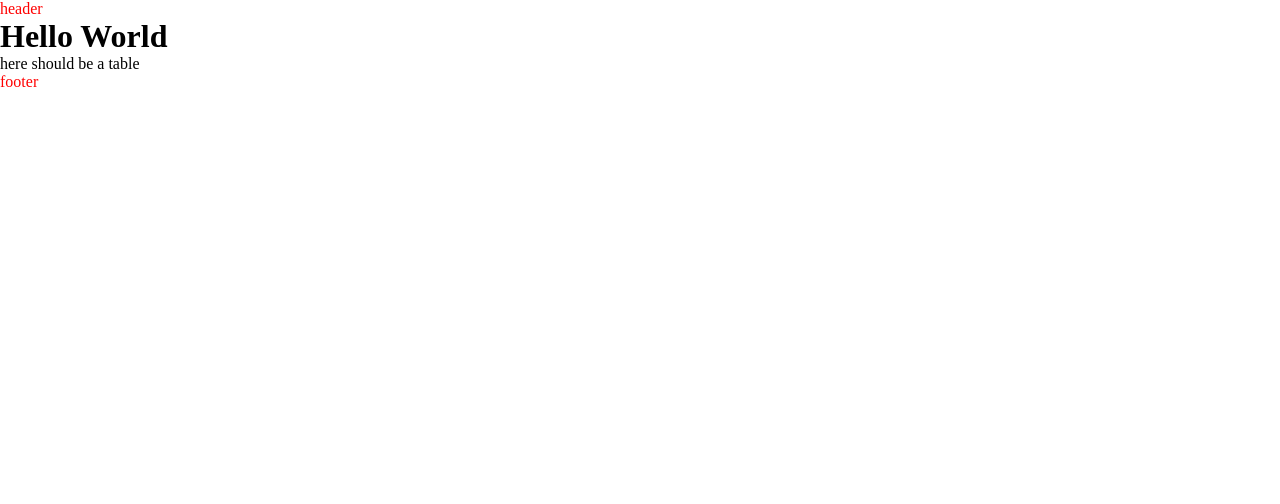
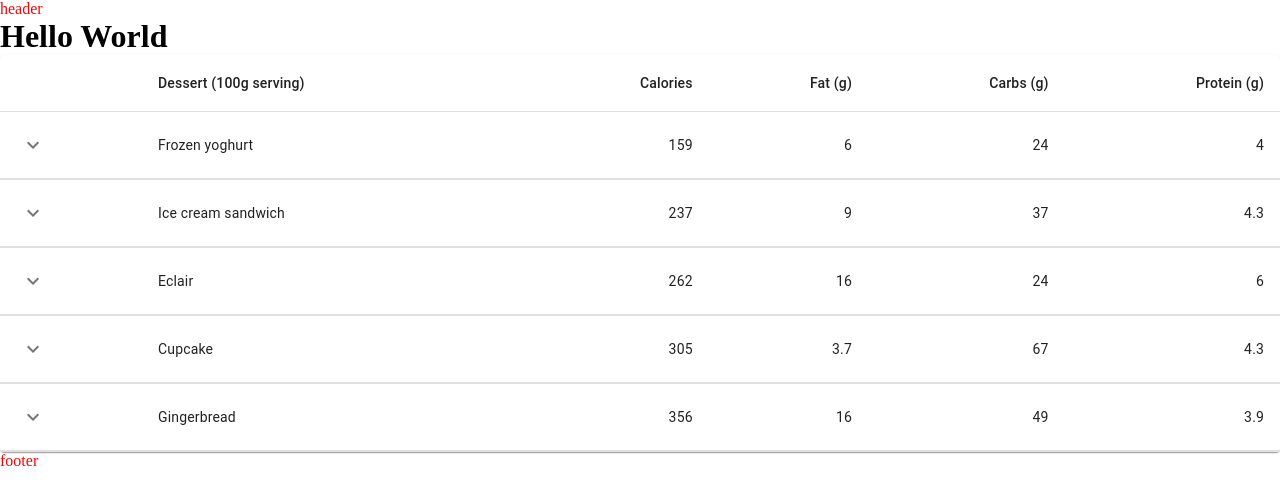
Before and after one commit to slizzered/CarePathDashboard, a Next.js app in the folder frontend/: page / in a window 1280 px wide. Shown: the top 504 px of the page. Built offline with nearby package versions, Linux system fonts and the light colour scheme.

Commit message:
implemented CollapsibleTable from @mui/material
- demo version, datas not changed yet

```diff
--- a/frontend/package.json
+++ b/frontend/package.json
@@ -9,6 +9,10 @@
     "lint": "next lint"
   },
   "dependencies": {
+    "@emotion/react": "^11.10.6",
+    "@emotion/styled": "^11.10.6",
+    "@mui/icons-material": "^5.11.11",
+    "@mui/material": "^5.11.15",
     "eslint": "8.36.0",
     "eslint-config-next": "13.2.4",
     "next": "13.2.4",
--- a/frontend/src/components/Table/Table.js
+++ b/frontend/src/components/Table/Table.js
@@ -1,5 +1,152 @@
 import Styles from "./Table.module.css";
+import * as React from 'react';
+import PropTypes from 'prop-types';
+import Box from '@mui/material/Box';
+import Collapse from '@mui/material/Collapse';
+import IconButton from '@mui/material/IconButton';
+import Table from '@mui/material/Table';
+import TableBody from '@mui/material/TableBody';
+import TableCell from '@mui/material/TableCell';
+import TableContainer from '@mui/material/TableContainer';
+import TableHead from '@mui/material/TableHead';
+import TableRow from '@mui/material/TableRow';
+import Typography from '@mui/material/Typography';
+import Paper from '@mui/material/Paper';
+import KeyboardArrowDownIcon from '@mui/icons-material/KeyboardArrowDown';
+import KeyboardArrowUpIcon from '@mui/icons-material/KeyboardArrowUp';
 
-export default function Table() {
-  return <>here should be a table</>;
+function createData(name, calories, fat, carbs, protein, price) {
+  return {
+    name,
+    calories,
+    fat,
+    carbs,
+    protein,
+    price,
+    history: [
+      {
+        date: '2020-01-05',
+        customerId: '11091700',
+        amount: 3,
+      },
+      {
+        date: '2020-01-02',
+        customerId: 'Anonymous',
+        amount: 1,
+      },
+    ],
+  };
 }
+
+function Row(props) {
+  const { row } = props;
+  const [open, setOpen] = React.useState(false);
+
+  return (
+    <React.Fragment>
+      <TableRow sx={{ '& > *': { borderBottom: 'unset' } }}>
+        <TableCell>
+          <IconButton
+            aria-label="expand row"
+            size="small"
+            onClick={() => setOpen(!open)}
+          >
+            {open ? <KeyboardArrowUpIcon /> : <KeyboardArrowDownIcon />}
+          </IconButton>
+        </TableCell>
+        <TableCell component="th" scope="row">
+          {row.name}
+        </TableCell>
+        <TableCell align="right">{row.calories}</TableCell>
+        <TableCell align="right">{row.fat}</TableCell>
+        <TableCell align="right">{row.carbs}</TableCell>
+        <TableCell align="right">{row.protein}</TableCell>
+      </TableRow>
+      <TableRow>
+        <TableCell style={{ paddingBottom: 0, paddingTop: 0 }} colSpan={6}>
+          <Collapse in={open} timeout="auto" unmountOnExit>
+            <Box sx={{ margin: 1 }}>
+              <Typography variant="h6" gutterBottom component="div">
+                History
+              </Typography>
+              <Table size="small" aria-label="purchases">
+                <TableHead>
+                  <TableRow>
+                    <TableCell>Date</TableCell>
+                    <TableCell>Customer</TableCell>
+                    <TableCell align="right">Amount</TableCell>
+                    <TableCell align="right">Total price ($)</TableCell>
+                  </TableRow>
+                </TableHead>
+                <TableBody>
+                  {row.history.map((historyRow) => (
+                    <TableRow key={historyRow.date}>
+                      <TableCell component="th" scope="row">
+                        {historyRow.date}
+                      </TableCell>
+                      <TableCell>{historyRow.customerId}</TableCell>
+                      <TableCell align="right">{historyRow.amount}</TableCell>
+                      <TableCell align="right">
+                        {Math.round(historyRow.amount * row.price * 100) / 100}
+                      </TableCell>
+                    </TableRow>
+                  ))}
+                </TableBody>
+              </Table>
+            </Box>
+          </Collapse>
+        </TableCell>
+      </TableRow>
+    </React.Fragment>
+  );
+}
+
+Row.propTypes = {
+  row: PropTypes.shape({
+    calories: PropTypes.number.isRequired,
+    carbs: PropTypes.number.isRequired,
+    fat: PropTypes.number.isRequired,
+    history: PropTypes.arrayOf(
+      PropTypes.shape({
+        amount: PropTypes.number.isRequired,
+        customerId: PropTypes.string.isRequired,
+        date: PropTypes.string.isRequired,
+      }),
+    ).isRequired,
+    name: PropTypes.string.isRequired,
+    price: PropTypes.number.isRequired,
+    protein: PropTypes.number.isRequired,
+  }).isRequired,
+};
+
+const rows = [
+  createData('Frozen yoghurt', 159, 6.0, 24, 4.0, 3.99),
+  createData('Ice cream sandwich', 237, 9.0, 37, 4.3, 4.99),
+  createData('Eclair', 262, 16.0, 24, 6.0, 3.79),
+  createData('Cupcake', 305, 3.7, 67, 4.3, 2.5),
+  createData('Gingerbread', 356, 16.0, 49, 3.9, 1.5),
+];
+
+export default function CollapsibleTable() {
+  return (
+    <TableContainer component={Paper}>
+      <Table aria-label="collapsible table">
+        <TableHead>
+          <TableRow>
+            <TableCell />
+            <TableCell>Dessert (100g serving)</TableCell>
+            <TableCell align="right">Calories</TableCell>
+            <TableCell align="right">Fat&nbsp;(g)</TableCell>
+            <TableCell align="right">Carbs&nbsp;(g)</TableCell>
+            <TableCell align="right">Protein&nbsp;(g)</TableCell>
+          </TableRow>
+        </TableHead>
+        <TableBody>
+          {rows.map((row) => (
+            <Row key={row.name} row={row} />
+          ))}
+        </TableBody>
+      </Table>
+    </TableContainer>
+  );
+}
```
Also changed, not shown: 1 other file (tests, documents, lock files or other folders).
